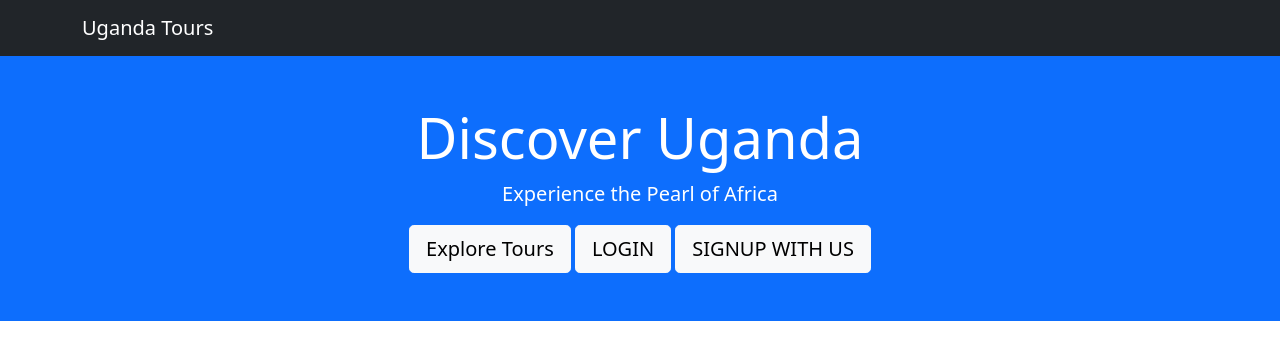
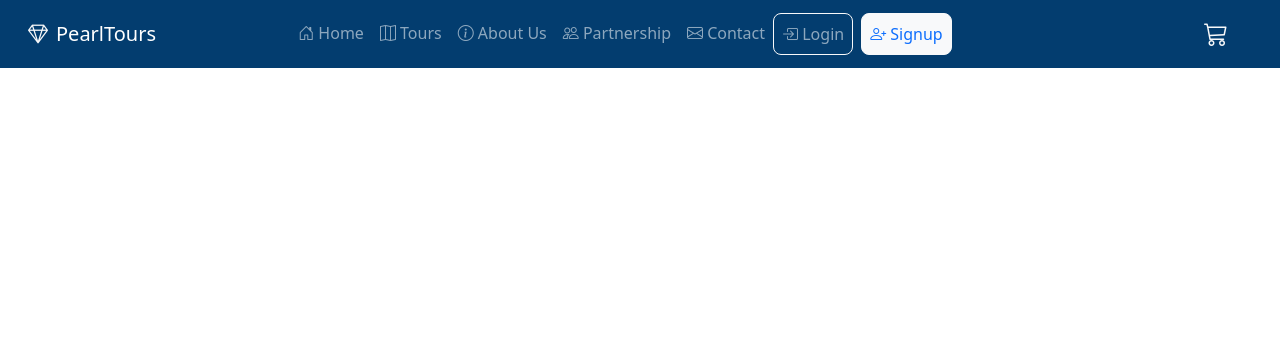
Before and after one commit to Pearl-Tours/First-prototype, a FastAPI app: page / in a window 1280 px wide. Shown: the top 360 px of the page. Run offline with FastAPI, Linux system fonts and the light colour scheme.

Commit message:
navbar organised

```diff
--- /dev/null
+++ b/app/static/css/index.css
@@ -0,0 +1,78 @@
+:root {
+  --primary-blue: #033d6f;
+  --hover-blue: #003366;
+  --btn-light-bg-hover: #e6f0ff;
+  --nav-link-color: rgba(255, 255, 255, 0.85);
+  --nav-link-hover: #ffffff;
+}
+
+/* Responsive Offcanvas Width */
+@media (min-width: 576px) {
+  .offcanvas {
+    width: 50% !important;
+  }
+}
+
+@media (max-width: 575.98px) {
+  .offcanvas {
+    width: 60% !important;
+  }
+}
+
+/* Navbar Background */
+.navbar-custom-blue {
+  background-color: var(--primary-blue) !important;
+}
+
+/* Nav Link Transitions */
+.navbar-nav .nav-link {
+  transition: all 0.5s ease;
+  padding: 0.5rem 1rem;
+  color: var(--nav-link-color);
+}
+
+.navbar-nav .nav-link:hover {
+  transform: translateY(-3px);
+  opacity: 0.8;
+  color: var(--nav-link-hover);
+}
+
+/* Offcanvas Animation */
+.offcanvas {
+  transition: transform 0.4s ease-in-out;
+}
+
+/* Button Styling */
+.btn {
+  border-radius: 0.5rem;
+  font-weight: 500;
+}
+
+/* Signup Button Hover */
+.btn-light.text-primary:hover {
+  background-color: var(--btn-light-bg-hover);
+  color: var(--hover-blue);
+}
+
+/* Login Button Hover */
+.btn-outline-light:hover {
+  background-color: white;
+  color: var(--hover-blue);
+}
+
+/* Optional: Improve visibility for offcanvas nav links */
+.offcanvas .nav-link {
+  color: var(--nav-link-color);
+}
+
+.offcanvas .nav-link:hover {
+  color: var(--nav-link-hover);
+}
+
+/* Optional: Make offcanvas title look nicer */
+.offcanvas-title {
+  font-size: 1.25rem;
+  font-weight: 600;
+  text-align: center;
+  width: 100%;
+}
--- a/app/templates/index.html
+++ b/app/templates/index.html
@@ -1,22 +1,95 @@
 <!DOCTYPE html>
 <html lang="en">
+
 <head>
     <meta charset="UTF-8">
     <meta name="viewport" content="width=device-width, initial-scale=1.0">
     <title>{{ title }}</title>
     <link href="https://cdn.jsdelivr.net/npm/bootstrap@5.1.3/dist/css/bootstrap.min.css" rel="stylesheet">
-    <link href="/static/css/style.css" rel="stylesheet">
+    <link href="https://cdn.jsdelivr.net/npm/bootstrap-icons@1.10.5/font/bootstrap-icons.css" rel="stylesheet">
+    <link href="/static/css/index.css" rel="stylesheet">
 </head>
+
 <body>
-    <!-- Navbar -->
-    <nav class="navbar navbar-expand-lg navbar-dark bg-dark">
-        <div class="container">
-            <a class="navbar-brand" href="#">{{ title }}</a>
+    <nav class="navbar navbar-expand-lg navbar-dark navbar-custom-blue px-3">
+        <div class="container-fluid d-flex align-items-center justify-content-between">
+            <!-- Logo (always on the left) -->
+            <a class="navbar-brand d-flex align-items-center" href="/home">
+                <i class="bi bi-gem me-2 text-light"></i>PearlTours
+            </a>
+
+            <!-- Nav links in center (only visible on large screens) -->
+            <div class="d-none d-lg-flex mx-auto">
+                <ul class="navbar-nav">
+                    <li class="nav-item"><a class="nav-link" href="/"><i class="bi bi-house-door"></i> Home</a></li>
+                    <li class="nav-item"><a class="nav-link" href="/tours"><i class="bi bi-map"></i> Tours</a></li>
+                    <li class="nav-item"><a class="nav-link" href="/about"><i class="bi bi-info-circle"></i> About
+                            Us</a></li>
+                    <li class="nav-item"><a class="nav-link" href="/partnership"><i class="bi bi-people"></i>
+                            Partnership</a></li>
+                    <li class="nav-item"><a class="nav-link" href="/contact"><i class="bi bi-envelope"></i> Contact</a>
+                    </li>
+                    <li class="nav-item"><a class="btn btn-outline-light me-2 nav-link" href="/login"><i
+                                class="bi bi-box-arrow-in-right"></i>
+                            Login</a></li>
+                    <li class="nav-item"><a class="btn btn-light text-primary nav-link" href="/signup"><i
+                                class="bi bi-person-plus"></i> Signup</a>
+                    </li>
+                </ul>
+            </div>
+
+            <!-- Cart + Toggle button (on the right) -->
+            <div class="d-flex align-items-center ms-auto">
+                <!-- Cart Icon (larger and always visible) -->
+                <a href="/cart" class="nav-link text-light me-2">
+                    <i class="bi bi-cart3 fs-4"></i>
+                </a>
+
+                <!-- Toggle button (visible only on small screens) -->
+                <button class="navbar-toggler d-lg-none" type="button" data-bs-toggle="offcanvas"
+                    data-bs-target="#offcanvasNavbar" aria-controls="offcanvasNavbar">
+                    <span class="navbar-toggler-icon"></span>
+                </button>
+            </div>
+        </div>
+
+        <!-- Offcanvas menu for small screens -->
+        <div class="offcanvas offcanvas-end d-lg-none" tabindex="-1" id="offcanvasNavbar">
+            <div class="offcanvas-header navbar-custom-blue w-100 justify-content-center">
+                <h5 class="offcanvas-title text-light text-center w-100">Menu</h5>
+                <button type="button" class="btn-close btn-close-white position-absolute end-0 me-3"
+                    data-bs-dismiss="offcanvas" aria-label="Close"></button>
+            </div>
+            <div class="offcanvas-body navbar-custom-blue d-flex flex-column align-items-center">
+                <ul class="navbar-nav d-flex flex-column align-items-center w-100">
+                    <li class="nav-item mb-2"><a class="nav-link" href="/"><i class="bi bi-house-door"></i> Home</a>
+                    </li>
+                    <li class="nav-item mb-2"><a class="nav-link" href="/tours"><i class="bi bi-map"></i> Tours</a></li>
+                    <li class="nav-item mb-2"><a class="nav-link" href="/about"><i class="bi bi-info-circle"></i> About
+                            Us</a></li>
+                    <li class="nav-item mb-2"><a class="nav-link" href="/partnership"><i class="bi bi-people"></i>
+                            Partnership</a></li>
+                    <li class="nav-item mb-2"><a class="nav-link" href="/contact"><i class="bi bi-envelope"></i>
+                            Contact</a></li>
+                    <li class="nav-item w-75 mb-2">
+                        <a class="btn btn-outline-light w-100" href="/login">
+                            <i class="bi bi-box-arrow-in-right"></i> Login
+                        </a>
+                    </li>
+                    <li class="nav-item w-75">
+                        <a class="btn btn-light text-primary w-100" href="/signup">
+                            <i class="bi bi-person-plus"></i> Signup
+                        </a>
+                    </li>
+                </ul>
+            </div>
         </div>
     </nav>
 
+
+
     <!-- Hero Section -->
-    <div class="hero bg-primary text-white py-5">
+    <!-- <div class="hero bg-primary text-white py-5">
         <div class="container text-center">
             <h1 class="display-4">Discover Uganda</h1>
             <p class="lead">Experience the Pearl of Africa</p>
@@ -24,8 +97,9 @@
             <a href="/login" class="btn btn-light btn-lg">LOGIN</a>
             <a href="/signup" class="btn btn-light btn-lg">SIGNUP WITH US</a>
         </div>
-    </div>
+    </div> -->
 
     <script src="https://cdn.jsdelivr.net/npm/bootstrap@5.1.3/dist/js/bootstrap.bundle.min.js"></script>
 </body>
+
 </html>
```
Also changed, not shown: test.db (added).
